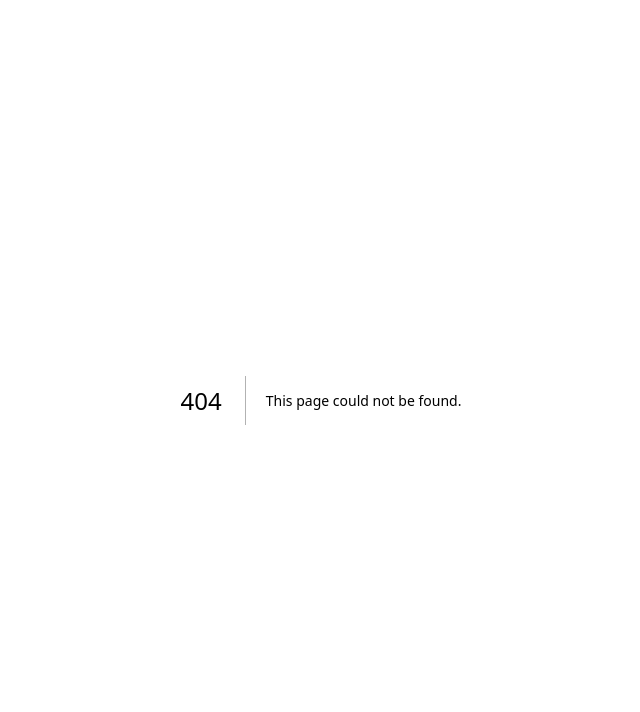
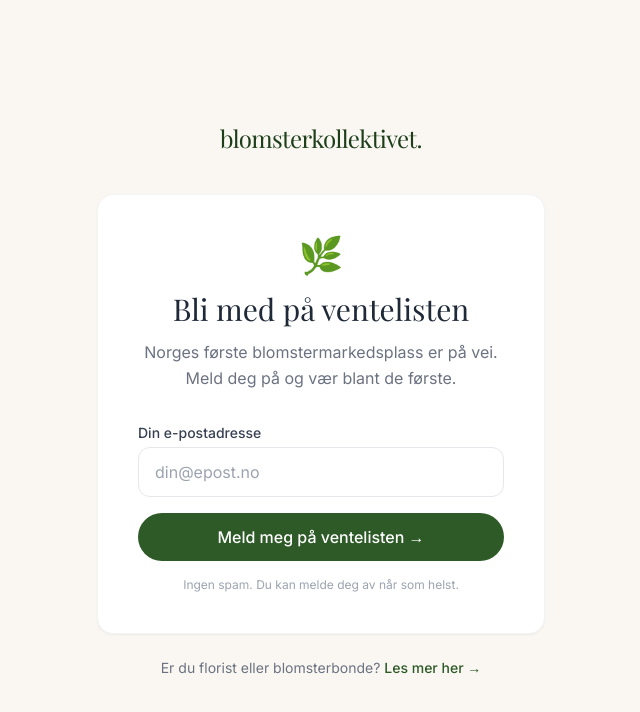
Before and after one commit to marteloge/knopp, a Next.js app: page /join in a window 1280 px wide. Before the commit this address had no page. Shown: the top 712 px of the page, without its empty margins (319-959 px from the left). Built offline with nearby package versions, Linux system fonts and the light colour scheme; a web font is replaced by a local one.

Commit message:
feat: waitlist, referral, verv-side, blogg (3 poster) og forslagsside

```diff
--- /dev/null
+++ b/app/join/page.tsx
@@ -0,0 +1,159 @@
+"use client";
+
+import Link from "next/link";
+import { useSearchParams } from "next/navigation";
+import { Suspense, useState } from "react";
+
+function decodeRef(code: string): string | null {
+  try {
+    return Buffer.from(code, "base64url").toString("utf-8");
+  } catch {
+    return null;
+  }
+}
+
+function JoinForm() {
+  const params = useSearchParams();
+  const ref = params.get("ref") || undefined;
+  const referrerEmail = ref ? decodeRef(ref) : null;
+
+  const [email, setEmail] = useState("");
+  const [status, setStatus] = useState<"idle" | "loading" | "done" | "error">("idle");
+  const [referralLink, setReferralLink] = useState("");
+
+  async function handleSubmit(e: React.FormEvent) {
+    e.preventDefault();
+    setStatus("loading");
+    try {
+      const res = await fetch("/api/waitlist", {
+        method: "POST",
+        headers: { "Content-Type": "application/json" },
+        body: JSON.stringify({ email, ref }),
+      });
+      const data = await res.json();
+      if (res.ok) {
+        setStatus("done");
+        setReferralLink(data.referralLink || "");
+      } else {
+        setStatus("error");
+      }
+    } catch {
+      setStatus("error");
+    }
+  }
+
+  if (status === "done") {
+    return (
+      <div className="text-center">
+        <div className="text-5xl mb-6">🌸</div>
+        <h2 className="font-serif text-3xl text-gray-800 mb-3">Du er på lista!</h2>
+        <p className="text-gray-500 mb-8 leading-relaxed">
+          Sjekk e-posten din — vi har sendt deg en bekreftelse med din personlige ventelistelenke.
+        </p>
+        {referralLink && (
+          <div className="bg-forest-50 rounded-2xl p-6 text-left">
+            <p className="text-sm font-semibold text-forest-700 mb-3">Din vervingslenke 🌿</p>
+            <p className="text-sm text-gray-600 mb-3">Del denne med venner som vil støtte norsk blomsterhandel:</p>
+            <div className="flex items-center gap-2">
+              <input
+                readOnly
+                value={referralLink}
+                className="flex-1 text-xs bg-white border border-gray-200 rounded-lg px-3 py-2 text-gray-600"
+              />
+              <button
+                onClick={() => navigator.clipboard.writeText(referralLink)}
+                className="text-xs bg-forest-600 text-white px-3 py-2 rounded-lg hover:bg-forest-700 transition-colors whitespace-nowrap"
+              >
+                Kopier
+              </button>
+            </div>
+          </div>
+        )}
+        <div className="mt-8">
+          <Link href="/" className="text-forest-600 hover:text-forest-700 text-sm font-medium">
+            ← Tilbake til forsiden
+          </Link>
+        </div>
+      </div>
+    );
+  }
+
+  return (
+    <div>
+      {referrerEmail && (
+        <div className="mb-6 p-4 bg-blush-50 rounded-2xl text-center">
+          <p className="text-blush-600 text-sm font-medium">
+            🌸 Du er invitert av <strong>{referrerEmail}</strong>
+          </p>
+        </div>
+      )}
+
+      <form onSubmit={handleSubmit} className="space-y-4">
+        <div>
+          <label className="label">Din e-postadresse</label>
+          <input
+            type="email"
+            required
+            placeholder="din@epost.no"
+            value={email}
+            onChange={(e) => setEmail(e.target.value)}
+            className="input-field"
+          />
+        </div>
+        <button
+          type="submit"
+          disabled={status === "loading"}
+          className="btn-primary w-full text-center"
+        >
+          {status === "loading" ? "Sender…" : "Meld meg på ventelisten →"}
+        </button>
+        {status === "error" && (
+          <p className="text-red-500 text-sm text-center">Noe gikk galt. Prøv igjen.</p>
+        )}
+      </form>
+
+      <p className="text-xs text-gray-400 text-center mt-4">
+        Ingen spam. Du kan melde deg av når som helst.
+      </p>
+    </div>
+  );
+}
+
+export default function JoinPage() {
+  return (
+    <div className="min-h-screen bg-cream flex items-center justify-center px-6 py-20">
+      <div className="w-full max-w-md">
+        <div className="text-center mb-10">
+          <Link href="/" className="font-serif text-2xl text-forest-700 tracking-tight">
+            blomsterkollektivet.
+          </Link>
+        </div>
+
+        <div className="card p-8 md:p-10">
+          <div className="text-center mb-8">
+            <div className="text-4xl mb-4">🌿</div>
+            <h1 className="font-serif text-3xl text-gray-800 mb-3">
+              Bli med på ventelisten
+            </h1>
+            <p className="text-gray-500 leading-relaxed">
+              Norges første blomstermarkedsplass er på vei. Meld deg på og vær blant de første.
+            </p>
+          </div>
+
+          <Suspense fallback={<div className="text-center text-gray-400">Laster…</div>}>
+            <JoinForm />
+          </Suspense>
+        </div>
+
+        <div className="text-center mt-6">
+          <p className="text-sm text-gray-500">
+            Er du florist eller blomsterbonde?{" "}
+            <Link href="/verv" className="text-forest-600 hover:text-forest-700 font-medium">
+              Les mer her →
+            </Link>
+          </p>
+        </div>
+      </div>
+    </div>
+  );
+}
```
